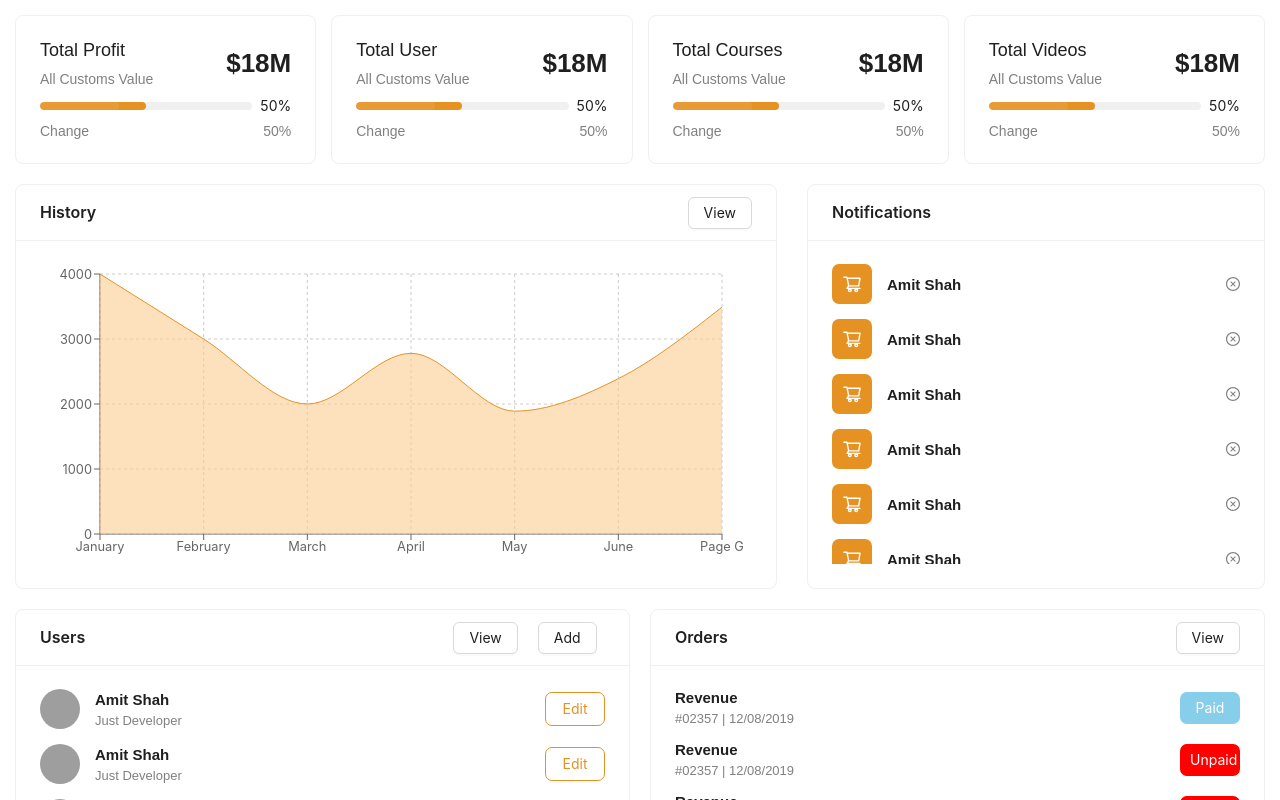
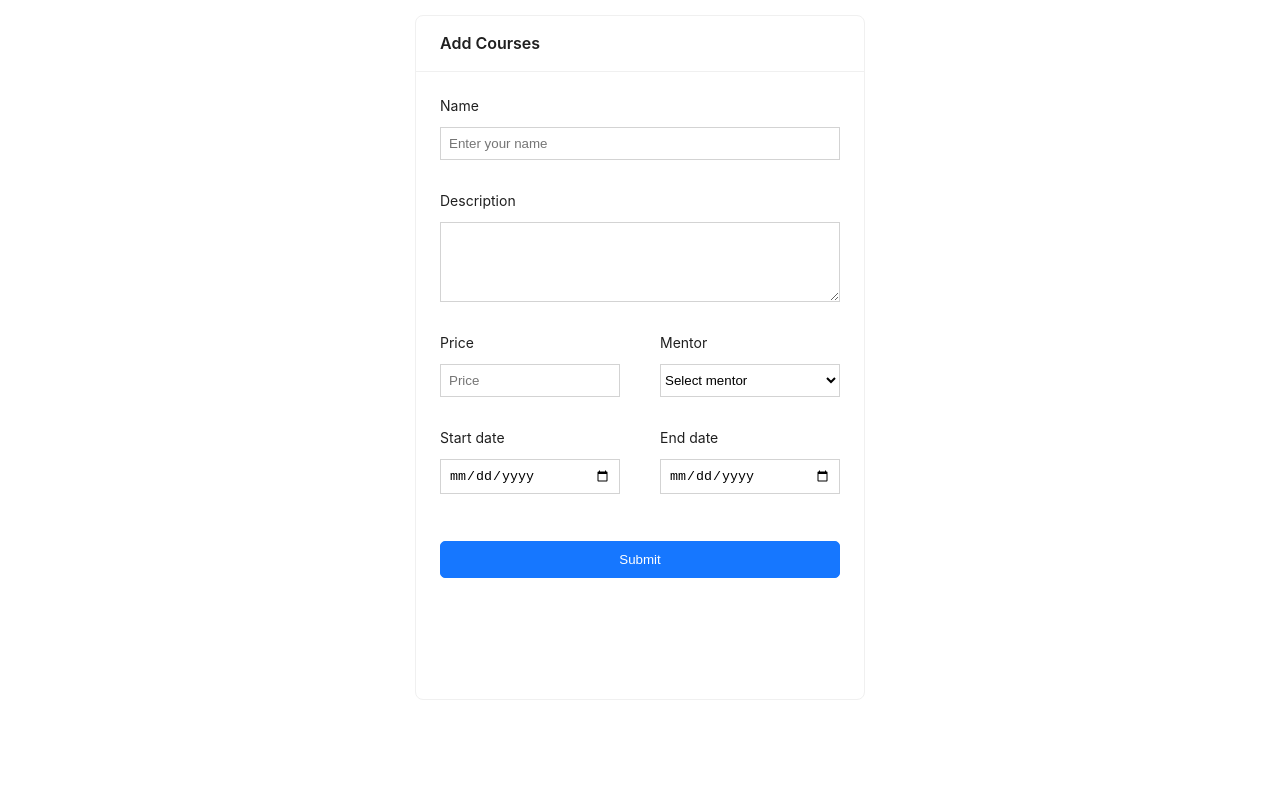
Before and after one commit to AMIT9027/adminDashboard, a React (Create React App) app: page / in a window 1280 px wide. Shown: the top 800 px of the page. Built offline with nearby package versions, Linux system fonts and the light colour scheme; grey boxes are pictures that could not be loaded.

Commit message:
fix:created add user

```diff
--- a/package.json
+++ b/package.json
@@ -13,9 +13,9 @@
     "react": "^18.2.0",
     "react-dom": "^18.2.0",
     "react-hook-form": "^7.45.1",
+    "react-router-dom": "^6.14.1",
     "react-scripts": "5.0.1",
     "recharts": "^2.7.2",
-    "react-router-dom": "^6.14.1",
     "styled-components": "^6.0.2",
     "web-vitals": "^2.1.4",
     "yup": "^1.2.0"
--- a/public/index.html
+++ b/public/index.html
@@ -24,6 +24,7 @@
       work correctly both with client-side routing and a non-root public URL.
       Learn how to configure a non-root public URL by running `npm run build`.
     -->
+    <meta name="viewport" content="width=device-width" />
     <title>React App</title>
   </head>
   <body>
--- a/src/pages/AddCourses/index.jsx
+++ b/src/pages/AddCourses/index.jsx
@@ -1,126 +1,84 @@
-import React,{Component} from 'react'
+import React from 'react'
+import { AddCoursesForm, AddCoursesWrapper, Description, Heading, HeadingWrapper, NameInput, NameLabel, NameWrapper, Options, PriceMentorWrapper, PriceWrapper, SelectMentor, Submit } from '../../styles/AddCourses'
+import { ErrorMessage } from '../../styles/Dashboard/Modal';
 import { useForm } from "react-hook-form";
-import {
-    Container,
-    Wrapper,
-    FormContainer,
-    Header,
-    Form,
-    Title,
-    Author,
-    Price,
-    Textarea,
-    Submit,
-    ContentWrapper,
-    Content,
-    Text,
-    Error,
-} from "../../styles/AddCourses"
-const AddCourses=() => {
-
-    const { register,handleSubmit,formState:{ errors }, reset } = useForm(
-        {
-            mode: "onChange",
-            defaultValues: {
-              title: "",
-              author: "",
-              price: "",
-              discription: ""
-            },
-            reValidateMode: 'onChange' | 'onblur'
-          }
-    );
+import { yupResolver } from "@hookform/resolvers/yup";
+import * as yup from "yup";
+import { Card } from 'antd';
 
 
+
+const schema = yup.object().shape({
+    name: yup.string().required("This field is required"),
+    description: yup.string().max(100).required("This field is required"),
+    price: yup.string().required("This field is required"),
+    mentor: yup.string().required("This field is required"),
+    startDate : yup.string().required("This field is required"),
+    EndDate : yup.string().required("This field is required"),
+  });
+
+const AddCourses = () => {
+
+    const { register, handleSubmit, formState: { errors }, reset } = useForm({
+        resolver: yupResolver(schema),
+      });
       const onSubmitHandler = (data) => {
         console.log({ data });
-
+        reset();
       };
-        return (
-
-            <Container>
-                 <Wrapper>
-                    <FormContainer>
-                        <Header >Add Courses </ Header>
-
-                            <Form onSubmit={handleSubmit(onSubmitHandler)}>
-                                <ContentWrapper>
-                                    <Content>
-                                        <Text>Title</Text>
-                                        <Title
-                                        {...register("title", {
-                                            required: {
-                                                value: true,
-                                                message: "Please specify Course title"
-                                            },
-                                            pattern: {
-                                            value: /^[a-zA-Z]+$/,
-                                            message: "That's not a valid title "
-                                            }})}
-                                       />
-                                        <Error >{errors.title?.message}</Error>
-                                    </Content>
-
-                                    <Content>
-                                        <Text >Author</Text>
-                                        <Author
-                                        {...register("author", {
-                                            required: {
-                                                value: true,
-                                                message: "Please specify Author name"
-                                            },
-                                            pattern: {
-                                            value: /^[a-zA-Z]+$/,
-                                            message: "That's not a valid title where I come from..."
-                                            }})}
-                                        name="author"  />
-                                        <Error>{errors.author?.message}</Error>
-                                    </Content>
-
-
-                                    <Content>
-                                        <Text>Price</Text>
-                                        <Price
-                                        {...register("price", {
-                                            required: {
-                                                value: true,
-                                                message: "Please specify Courses Price"
-                                            },
-                                            pattern: {
-                                            value: /^(?!.*(,,|,\.|\.,|\.\.))[\d.,]+$/,
-
-                                            message: "please enter price as shown in format"
-                                            },
-
-                                        })}
-                                             name="price" />
-                                        <Error>{errors.price?.message}</Error>
-                                    </Content>
-
-                                    <Content>
-                                        <Text>Description</Text>
-                                        <Textarea
-                                        {...register("description",
-                                            {
-                                                required: {
-                                                    value: true,
-                                                    message: "Please specify description"
-                                                },
-                                            })}/>
-                                        <Error>{errors.description?.message}</Error>
-                                    </Content>
-                                    </ContentWrapper>
-
-                                <Submit value='Add Course'/>
-
-                            </Form>
-
-                    </FormContainer>
-            </Wrapper>
-            </Container>
-        )
-
+  return (
+    <AddCoursesWrapper>
+    <Card title = "Add Courses">
+        <AddCoursesForm onSubmit={handleSubmit(onSubmitHandler)}>
+            <NameWrapper>
+                <NameLabel>
+                    Name
+                </NameLabel>
+                <NameInput {...register("name")} type = "text" placeholder = "Enter your name" />
+                <ErrorMessage>{errors.name?.message}</ErrorMessage>
+            </NameWrapper>
+            <NameWrapper>
+                <NameLabel>
+                    Description
+                </NameLabel>
+                <Description {...register("description")}></Description>
+                <ErrorMessage>{errors.description?.message}</ErrorMessage>
+            </NameWrapper>
+            <PriceMentorWrapper>
+                <PriceWrapper>
+                    <NameLabel>Price</NameLabel>
+                    <NameInput {...register("price")} type = "text" placeholder = "Price" />
+                    <ErrorMessage>{errors.price?.message}</ErrorMessage>
+                </PriceWrapper>
+                <PriceWrapper>
+                <NameLabel>Mentor</NameLabel>
+                <SelectMentor name = "mentors" {...register("mentor")}>
+                    <Options disabled selected>Select mentor</Options>
+                    <Options >Shreyash</Options>
+                    <Options >Jitesh</Options>
+                </SelectMentor>
+                <ErrorMessage>{errors.mentor?.message}</ErrorMessage>
+                </PriceWrapper>
+            </PriceMentorWrapper>
+            <PriceMentorWrapper>
+                <PriceWrapper>
+                    <NameLabel>Start date</NameLabel>
+                    <NameInput {...register("startDate")}type = "date" />
+                    <ErrorMessage>{errors.startDate?.message}</ErrorMessage>
+                </PriceWrapper>
+                <PriceWrapper>
+                <NameLabel>End date</NameLabel>
+                <NameInput {...register("EndDate")}type = "date" />
+                <ErrorMessage>{errors.EndDate?.message}</ErrorMessage>
+                </PriceWrapper>
+            </PriceMentorWrapper>
+            <HeadingWrapper>
+                <Submit>Submit</Submit>
+            </HeadingWrapper>
+        </AddCoursesForm>
+    </Card>
+    </AddCoursesWrapper>
+  )
 }
 
-
 export default AddCourses
--- a/src/pages/Dashboard/index.jsx
+++ b/src/pages/Dashboard/index.jsx
@@ -4,15 +4,17 @@ import ChartSection from "../../views/ChartSection";
 import TableAnalytics from "../../views/Tables";
 import { Container, DashboardWrap } from "../../styles/Dashboard";
 import ModalSection from "../../components/Modal";
+import AddCourses from "../AddCourses";
 const Dashboard = () => {
   return (
     <Container>
       <DashboardWrap>
-        <Analytics />
-        <ChartSection />
-        <TableAnalytics />
-        <CalendarSection />
-        <ModalSection />
+        {/* <Analytics /> */}
+        {/* <ChartSection /> */}
+        {/* <TableAnalytics /> */}
+        {/* <CalendarSection /> */}
+        {/* <ModalSection /> */}
+        <AddCourses />
       </DashboardWrap>
     </Container>
   );
--- a/src/styles/AddCourses/index.jsx
+++ b/src/styles/AddCourses/index.jsx
@@ -1,136 +1,94 @@
-import { styled } from "styled-components"
+import styled from "styled-components"
 
-export const Container = styled.div`
-  width: 100%;
-  height: 100vh;
+export const AddCoursesWrapper = styled.div`
+    width:100%;
+    max-width: 1350px;
+    min-height: 600px;
     display: flex;
+    align-items: center;
     justify-content: center;
-  align-items: center;
-  border-radius: 5px;
-  background: #fcfcfc;  /* fallback for old browsers */
+`
 
-`
-export const Wrapper = styled.div`
+export const AddCoursesForm = styled.form`
     width: 100%;
     max-width: 500px;
-  padding: 30px;
-
-  min-height: 800px;
+    min-height: 580px;
+    background-color: white;
     display: flex;
-  justify-content: center;
+    flex-direction: column;
     align-items: center;
-`
-export const FormContainer = styled.div`
-    width: 100%;
-    height: 100%;
-    border-radius: 5px;
-    padding  :20px ;
-  //  background-color: #dde9e5;
-    box-shadow: rgba(0, 0, 0, 0.35) 0px 5px 15px;
-     `
-export const Header = styled.h1`
- width: 100%;
- text-align: center;
-  font-size: 25px;
-  font-family: 'Outfit';
-
-`
-export const Form=styled.form`
-  width: 100%;
-  height: 100%;
-  display: flex;
-  flex-direction:column;
-  justify-content: center;
-  align-items: center;
-  gap: 60px;
-  min-height:520px ;
-
-`
-export const Title=styled.input.attrs({type:'text',placeholder:'Course Title'})`
-  width: 100%;
-  height: 100%;
-  min-height: 40px;
-  text-indent:10px;
-  border-radius: 5px;
-  font-size: 15px;
-  border: 1px solid rgba(107, 105, 105, 0.788);
-
-
-`
-export const Author=styled.input.attrs({type:'text',placeholder:'Course Author Name'})`
-   width: 100%;
-  height: 100%;
-  min-height: 40px;
-  text-indent: 10px;
-  border-radius: 5px;
-  font-size: 15px;
-  border: 1px solid rgba(107, 105, 105, 0.788);
-`
-export const Price=styled.input.attrs({type:"number ", min:'0.00', max:'10000.0', step:'0.01',placeholder:'0.00'})`
-  width: 100%;
-  height: 100%;
-  min-height: 40px;
-  text-indent: 10px;
-  border-radius: 5px;
-  font-size: 15px;
-  border:1px solid rgba(107, 105, 105, 0.788);
-`
-export const Textarea=styled.textarea.attrs({placeholder:'Description'})`
-  width: 100%;
-  height: 100%;
-  min-height: 80px;
-  text-indent: 10px;
-  line-height: 30px;
-  border-radius: 5px;
-  font-size: 15px;
-  border: 1px solid rgba(107, 105, 105, 0.788);
-`
-export const Submit=styled.input.attrs({type:'submit'})`
-  width: 100%;
-
-  min-height: 40px;
-  background: #d0bea7ee;
-  color: #474040;
-  border-radius: 5px;
-  font-size:22px ;
-  border: 1px solid rgba(0, 0, 0, 0.758);
-  &:hover{
-  background: #e0e7e7;
-  color: #5a7f81;
-  border: 1px solid rgba(80, 78, 78, 0.758);
-  }
+    gap:20px;
 `
 
-export const Content=styled.div`
+export const HeadingWrapper = styled.div`
+    display: flex ;
+    align-items: center;
+    justify-content: center;
+    min-height: 70px;
+`
+export const Heading = styled.h2`
+  color: black;
+  line-height: 1;
+`
+export const NameWrapper = styled.div`
   width: 100%;
-  height: 100%;
-  max-height: 70px;
+  max-width: 400px;
   display: flex;
-  gap: 5px;
   flex-direction: column;
-  justify-content: space-between;
-`
-export const Text=styled.h2`
-  font-size: 18px;
-  height: 100%;
-  min-height: 25px;
-
-`
-export const ContentWrapper=styled.div`
-  width: 100%;
-
-  gap:30px;
-  min-height: 400px;
-  display: flex;
-  flex-direction:column;
-  justify-content: center;
-  align-items: center;
+  gap:10px;
 
 `
 
-export const Error = styled.p`
-  font-size: 12px;
-  color: red;
-  padding: 5px;
+export const NameLabel = styled.label`
 
 `
+export const NameInput = styled.input`
+    padding: 8px;
+    background-color: white;
+   border: 1px solid lightGrey;
+    outline: none;
+
+`
+export const Description = styled.textarea`
+  padding: 8px;
+  min-height: 80px;
+  background-color: white;
+   border: 1px solid lightGrey;
+    outline: none;
+`
+
+export const PriceMentorWrapper = styled.div`
+    width: 100%;
+    max-width: 400px;
+    display: flex;
+    justify-content: space-between;
+    gap:40px;
+`
+export const PriceWrapper = styled.div`
+    width: 100%;
+    max-width: 180px;
+    display: flex;
+    flex-direction: column;
+    gap: 10px;
+`
+export const SelectMentor = styled.select`
+
+   background-color: white;
+   border: 1px solid lightGrey;
+   min-height: 33px;
+   outline: none;
+   cursor:pointer;
+`
+export const Options = styled.option`
+
+`
+
+export const Submit = styled.button`
+  width: 400px;
+  padding: 10px;
+  border-radius: 5px;
+  border: 1px solid #1677ff;
+  background-color: #1677ff;
+  color: white;
+  cursor: pointer;
+`
```
Lines whose indentation alone changed are shown as unchanged.
